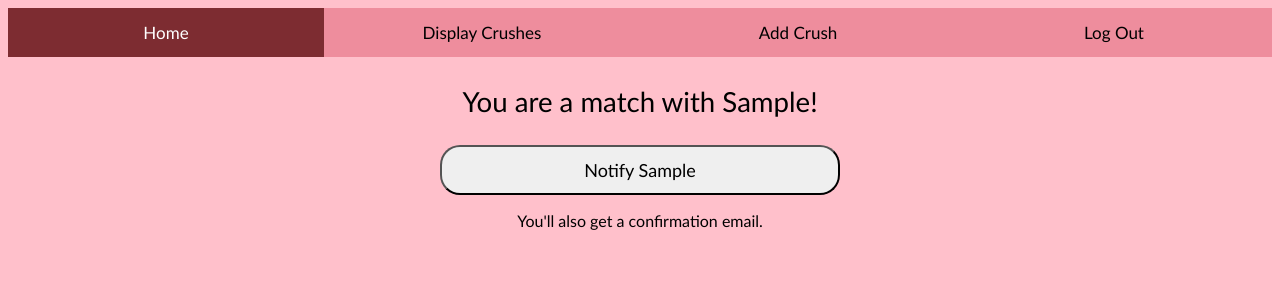
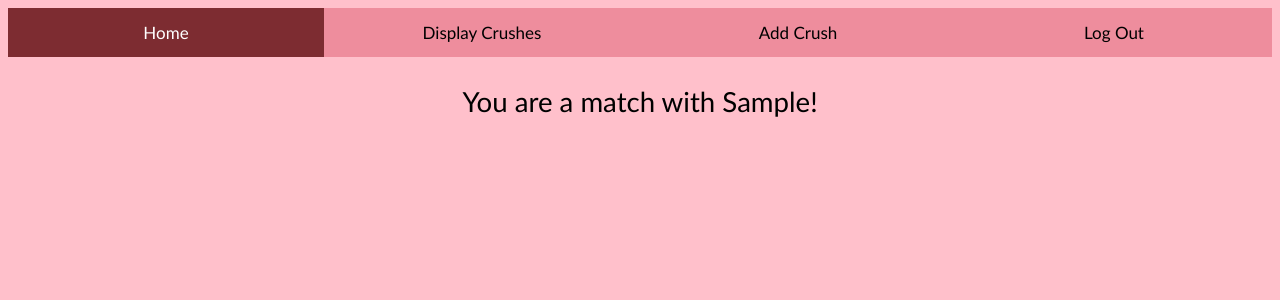
Before and after one commit to rwang2022/BU-match, a Flask app: template templates/reveal_crush.html in a window 1280 px wide. Shown: the top 300 px of the page. Run offline with Flask 2, Linux system fonts and the light colour scheme; the template is opened without the code that fills it: most values are stand-ins (such as "Sample title", 1, 10 or a date in 2020); parts of the project's set-up code (start-up, migrations or seed data) failed here and were passed over.

Commit message:
update notification

```diff
--- a/app.py
+++ b/app.py
@@ -102,14 +102,17 @@ def reveal_crush():
     button_crush = request.form.get("crush_reveal").split(", ")[1]
     print(f"button_crush: {button_crush}")
     if button_crush in matched_crushes:
+        print(button_crush)
+        print(session['email'])
+        notify_both(button_crush)
         return render_template("reveal_crush.html", matched_crush=button_crush)
     return "<p>L no rizz</p>"
 
 
 @app.route("/notify_both", methods=["GET", "POST"])
-def notify_both():
+def notify_both(crush_email):
     email = session['email']
-    crush_email = request.form['crush_reveal']
+    # crush_email = request.form['crush_reveal']
 
     subject = "Match found!"
     body = "You have matched! Check the BU-match website."
--- a/templates/reveal_crush.html
+++ b/templates/reveal_crush.html
@@ -6,10 +6,10 @@ head%} {{ super() }}
 {% block content %}
 
 <p>You are a match with {{matched_crush}}!</p>
-<form action="/notify_both" method="POST">
+<!-- <form action="/notify_both" method="POST">
   <input type="hidden" name="crush_reveal" value="{{ matched_crush }}" />
   <button formaction="/notify_both" style="min-height: auto; min-width: 400px;">Notify {{ matched_crush }}</button>
   <p style="font-size: medium;">You'll also get a confirmation email.</p>
-</form>
+</form> -->
 
 {% endblock %}
```
Also changed, not shown: crushes.db.
